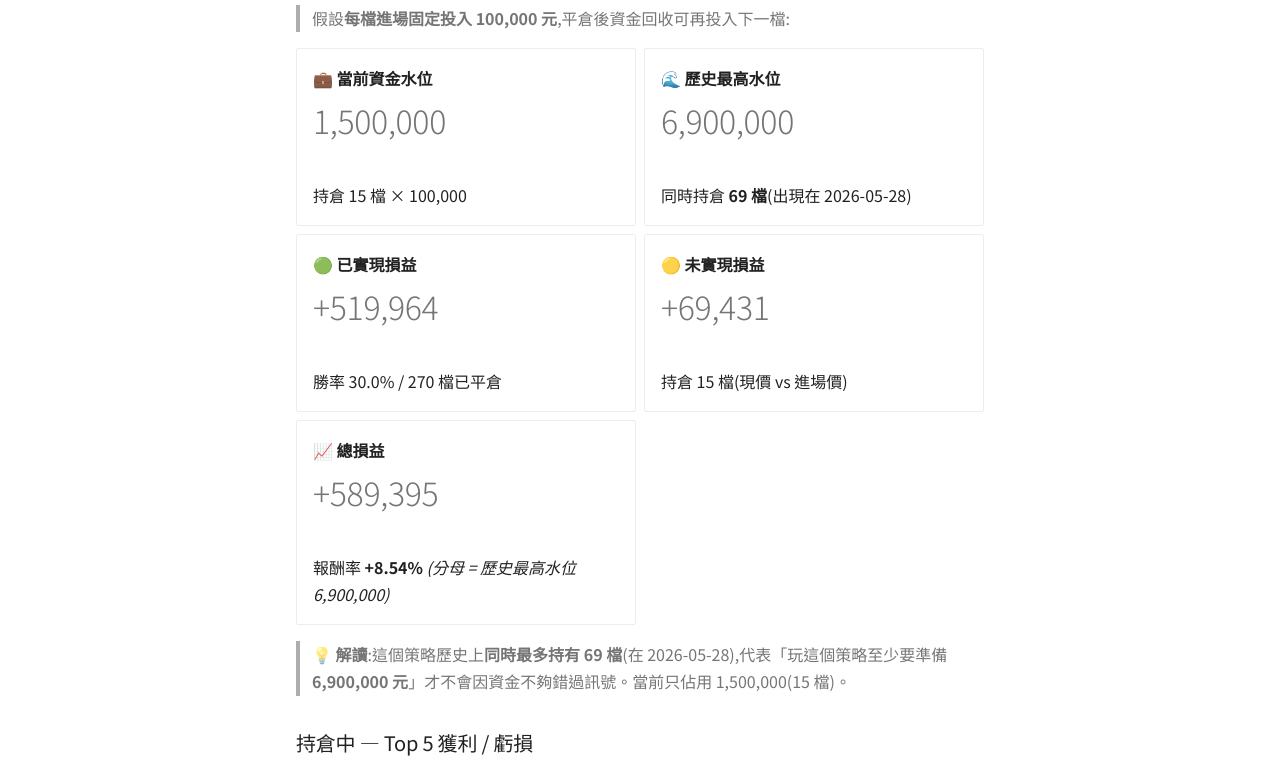
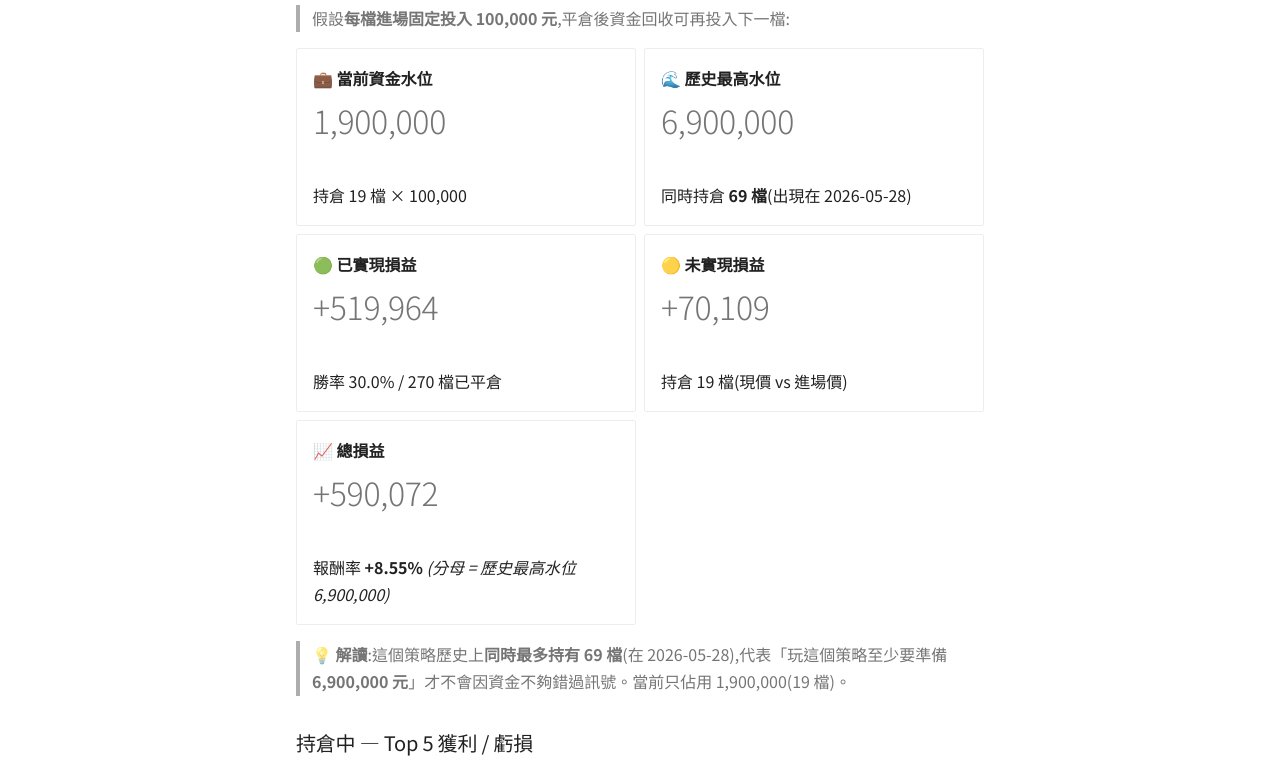
Before and after one commit to ShoppingLiao/stock-analysis-public, an MkDocs documentation site: the page built from docs/signals_capital.md, in a window 1280 px wide and 1400 px high. Shown: the part 522-1294 px from the top of the window. Built offline with MkDocs 1.6.1 and Material for MkDocs 9.7.7, drawn with Linux system fonts in a browser that asks for light colours; comment, search, counter and statistics services are not loaded; some of the changed text lies outside the part shown.

Commit message:
docs(signals): update BB + RB + capital (2026-07-13)

```diff
--- a/docs/signals_capital.md
+++ b/docs/signals_capital.md
@@ -17,9 +17,9 @@
 
 -   **💼 當前資金水位**
 
-    # 1,500,000
+    # 1,900,000
 
-    持倉 15 檔 × 100,000
+    持倉 19 檔 × 100,000
 
 -   **🌊 歷史最高水位**
 
@@ -35,19 +35,19 @@
 
 -   **🟡 未實現損益**
 
-    # +69,431
+    # +70,109
 
-    持倉 15 檔(現價 vs 進場價)
+    持倉 19 檔(現價 vs 進場價)
 
 -   **📈 總損益**
 
-    # +589,395
+    # +590,072
 
-    報酬率 **+8.54%** _(分母 = 歷史最高水位 6,900,000)_
+    報酬率 **+8.55%** _(分母 = 歷史最高水位 6,900,000)_
 
 </div>
 
-> **💡 解讀**:這個策略歷史上**同時最多持有 69 檔**(在 2026-05-28),代表「玩這個策略至少要準備 **6,900,000 元**」才不會因資金不夠錯過訊號。當前只佔用 1,500,000(15 檔)。
+> **💡 解讀**:這個策略歷史上**同時最多持有 69 檔**(在 2026-05-28),代表「玩這個策略至少要準備 **6,900,000 元**」才不會因資金不夠錯過訊號。當前只佔用 1,900,000(19 檔)。
 
 ### 持倉中 — Top 5 獲利 / 虧損
 
@@ -139,9 +139,9 @@
 
 -   **💼 當前資金水位**
 
-    # 14,400,000
+    # 14,800,000
 
-    BB 1,500,000 + RB 12,900,000
+    BB 1,900,000 + RB 12,900,000
 
 -   **🌊 兩策略歷史最高水位**
 
@@ -157,13 +157,13 @@
 
 -   **🟡 未實現損益**
 
-    # +3,310,937
+    # +3,311,614
 
-    BB +69,431 + RB +3,241,506
+    BB +70,109 + RB +3,241,506
 
 -   **📈 總損益**
 
-    # +3,239,735
+    # +3,240,413
 
     報酬率 **+14.21%** _(分母 = 兩策略歷史最高水位)_
 
```
Also changed, not shown: docs/signals_black_butterfly.md (+6 -1 lines).
